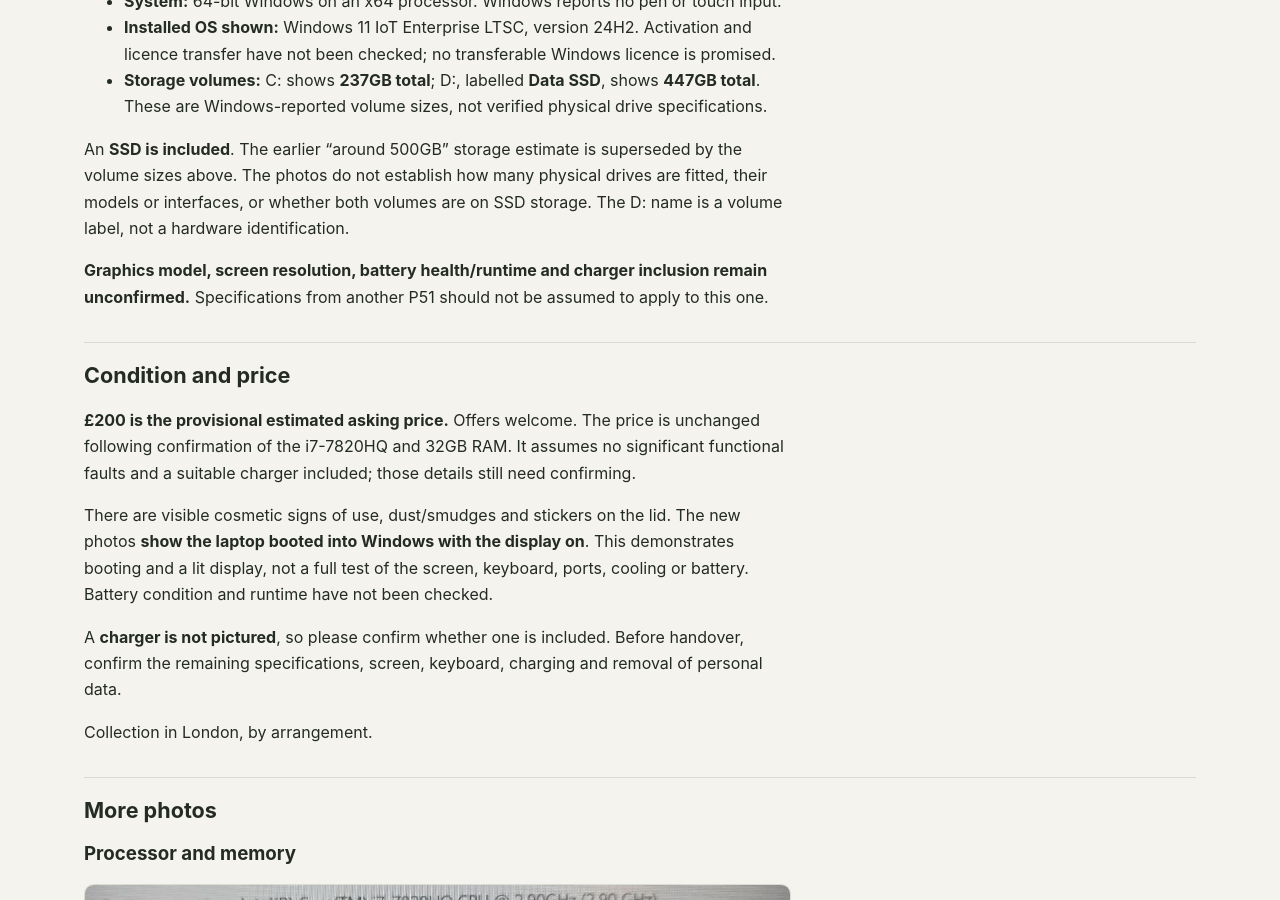
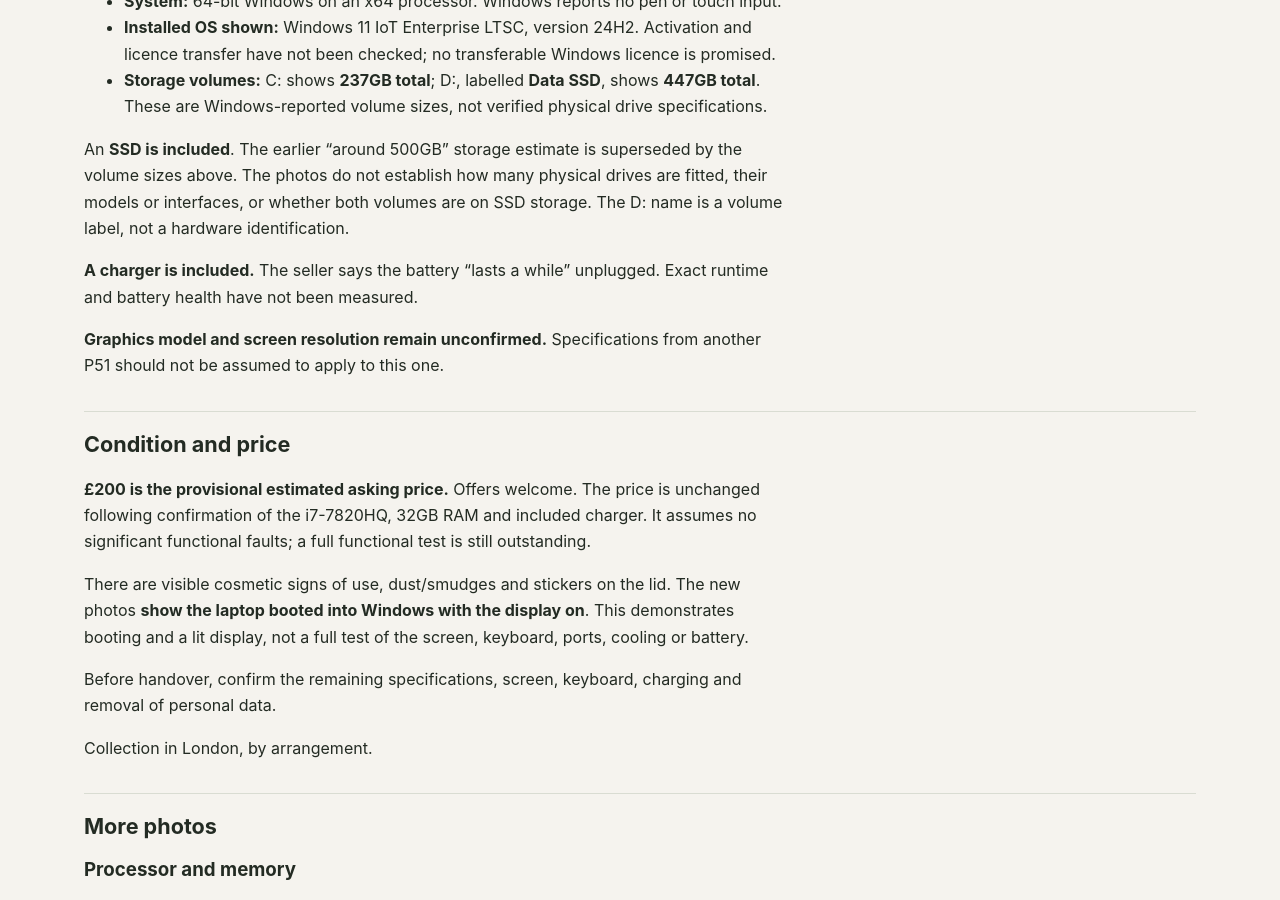
Before and after one commit to bee-san/for-sale, a Jekyll site: the page built from _items/lenovo-thinkpad-p51.md, in a window 1280 px wide and 900 px high, scrolled down 1258 px. Built offline with Jekyll 4.4.1, drawn with Linux system fonts in a browser that asks for light colours; some of the changed text lies outside the part shown.

Commit message:
content: confirm P51 charger and seller-reported battery runtime

```diff
--- a/_items/lenovo-thinkpad-p51.md
+++ b/_items/lenovo-thinkpad-p51.md
@@ -6,12 +6,12 @@
 order: 5
 status: available
 category: "Computers"
-condition: "Used; photographed running Windows. Battery health and full functional testing to confirm."
+condition: "Used; photographed running Windows. Charger included; battery runtime not measured. Full functional testing to confirm."
 location_note: "London, by arrangement."
 image: /assets/images/thinkpad-p51-open.jpg
 image_alt: "Open black Lenovo ThinkPad P51 with a Japanese keyboard, number pad and red TrackPoint; the screen is off."
-summary: "Intel Core i7-7820HQ, 32GB RAM and Japanese keyboard. Windows shows 237GB C: and 447GB D: volumes; an SSD is included."
-description: "Lenovo ThinkPad P51 with i7-7820HQ, 32GB RAM, Japanese keyboard and SSD included. Windows shows 237GB and 447GB volumes. Estimated £200, London collection."
+summary: "Intel Core i7-7820HQ, 32GB RAM and Japanese keyboard. Windows shows 237GB C: and 447GB D: volumes; an SSD and charger are included."
+description: "Lenovo ThinkPad P51 with i7-7820HQ, 32GB RAM, Japanese keyboard, SSD and charger included. Windows shows 237GB and 447GB volumes. Estimated £200, London collection."
 ---
 ## About the laptop
 
@@ -27,15 +27,17 @@
 
 An **SSD is included**. The earlier “around 500GB” storage estimate is superseded by the volume sizes above. The photos do not establish how many physical drives are fitted, their models or interfaces, or whether both volumes are on SSD storage. The D: name is a volume label, not a hardware identification.
 
-**Graphics model, screen resolution, battery health/runtime and charger inclusion remain unconfirmed.** Specifications from another P51 should not be assumed to apply to this one.
+**A charger is included.** The seller says the battery "lasts a while" unplugged. Exact runtime and battery health have not been measured.
+
+**Graphics model and screen resolution remain unconfirmed.** Specifications from another P51 should not be assumed to apply to this one.
 
 ## Condition and price
 
-**£200 is the provisional estimated asking price.** Offers welcome. The price is unchanged following confirmation of the i7-7820HQ and 32GB RAM. It assumes no significant functional faults and a suitable charger included; those details still need confirming.
+**£200 is the provisional estimated asking price.** Offers welcome. The price is unchanged following confirmation of the i7-7820HQ, 32GB RAM and included charger. It assumes no significant functional faults; a full functional test is still outstanding.
 
-There are visible cosmetic signs of use, dust/smudges and stickers on the lid. The new photos **show the laptop booted into Windows with the display on**. This demonstrates booting and a lit display, not a full test of the screen, keyboard, ports, cooling or battery. Battery condition and runtime have not been checked.
+There are visible cosmetic signs of use, dust/smudges and stickers on the lid. The new photos **show the laptop booted into Windows with the display on**. This demonstrates booting and a lit display, not a full test of the screen, keyboard, ports, cooling or battery.
 
-A **charger is not pictured**, so please confirm whether one is included. Before handover, confirm the remaining specifications, screen, keyboard, charging and removal of personal data.
+Before handover, confirm the remaining specifications, screen, keyboard, charging and removal of personal data.
 
 Collection in London, by arrangement.
 
```
Also changed, not shown: PRICING.md (+2 -2 lines), tests/test_site.py (+7 -2 lines).
